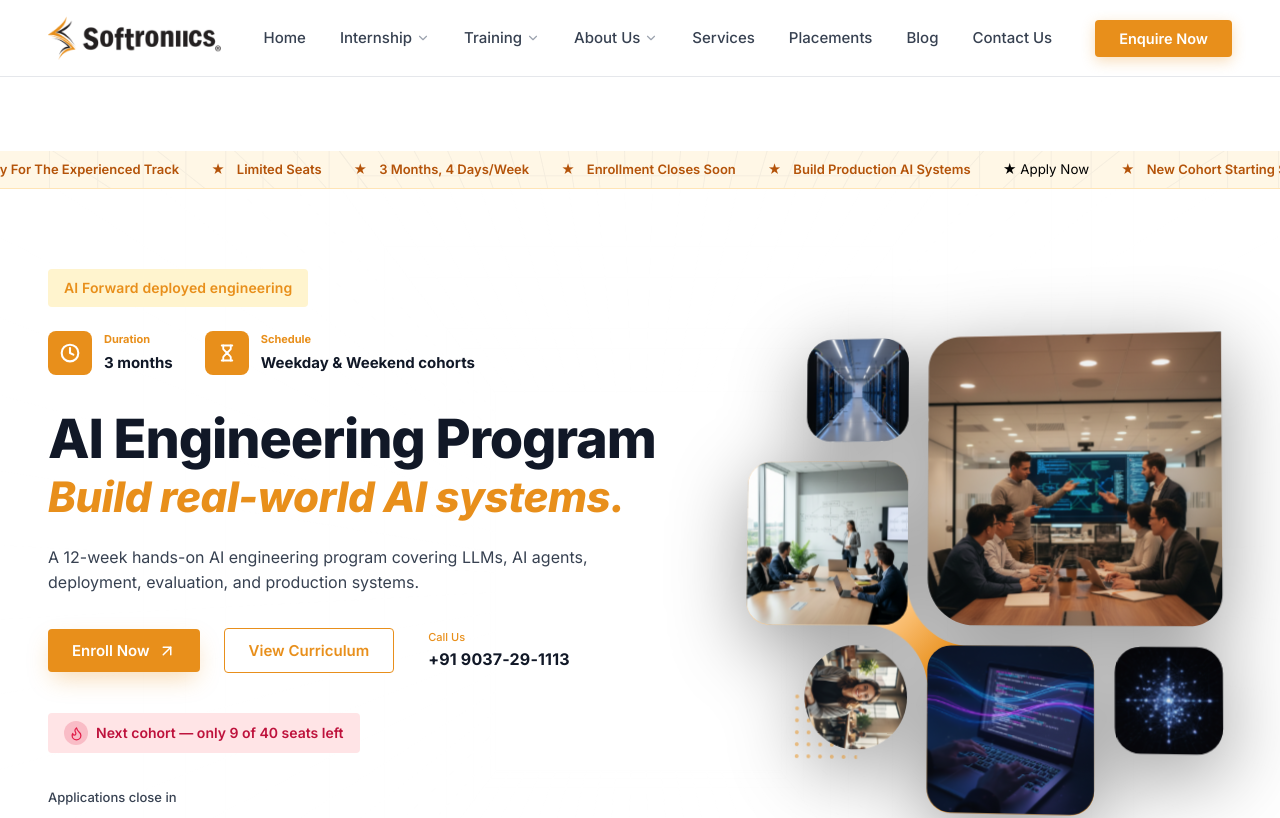
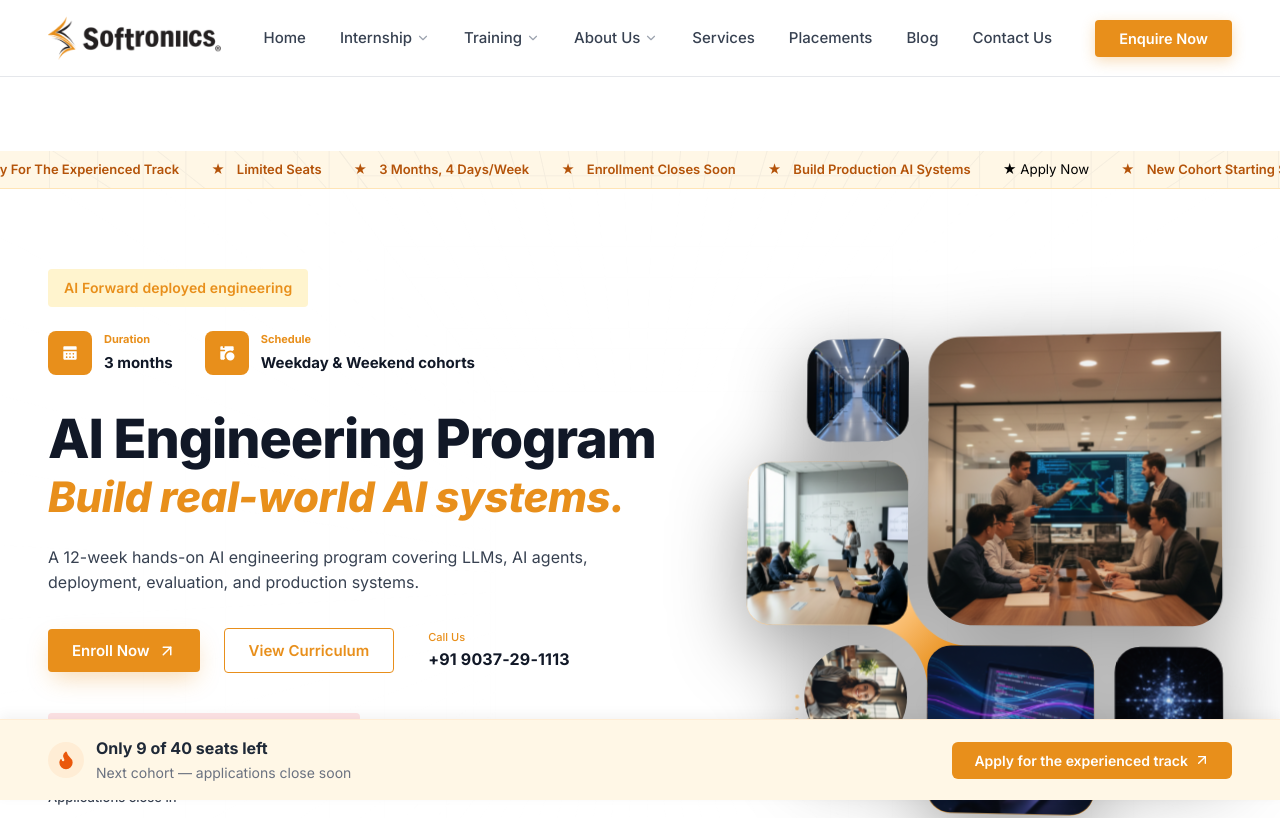
Before and after one commit to mhdfaizal03/softroniics_web, a React (Vite) app: page / in a window 1280 px wide. Shown: the top 818 px of the page. Built offline with nearby package versions, Linux system fonts and the light colour scheme; the HTML template or start-up script is replaced by a standard one.

Commit message:
UI Updates: Make UrgencyBanner sticky and update icons

```diff
--- a/src/components/Hero.jsx
+++ b/src/components/Hero.jsx
@@ -1,5 +1,5 @@
 import React, { useState, useEffect } from 'react';
-import { ArrowUpRight, Flame, Clock, Hourglass } from 'lucide-react';
+import { ArrowUpRight, Flame, CalendarDays, CalendarClock } from 'lucide-react';
 import HeroVisual from './HeroVisual';
 
 export default function Hero({ onEnrollClick, onViewCurriculumClick }) {
@@ -49,7 +49,7 @@ export default function Hero({ onEnrollClick, onViewCurriculumClick }) {
             <div className="hero-pills-row">
               <div className="hero-pill-item">
                 <div className="hero-pill-circle">
-                  <Clock size={20} color="#ffffff" strokeWidth={2.5} />
+                  <CalendarDays size={20} color="#E88F1B" fill="#ffffff" strokeWidth={2} />
                 </div>
                 <div className="hero-pill-text">
                   <span className="hero-pill-label">Duration</span>
@@ -59,7 +59,7 @@ export default function Hero({ onEnrollClick, onViewCurriculumClick }) {
 
               <div className="hero-pill-item">
                 <div className="hero-pill-circle">
-                  <Hourglass size={18} color="#ffffff" strokeWidth={2.5} />
+                  <CalendarClock size={20} color="#E88F1B" fill="#ffffff" strokeWidth={2} />
                 </div>
                 <div className="hero-pill-text">
                   <span className="hero-pill-label">Schedule</span>
@@ -108,7 +108,7 @@ export default function Hero({ onEnrollClick, onViewCurriculumClick }) {
 
             <div className="hero-urgency-badge">
               <div className="urgency-flame-circle">
-                <Flame size={15} color="#E11D48" />
+                <Flame size={15} color="#E11D48" fill="#E11D48" />
               </div>
               <span>Next cohort — only 9 of 40 seats left</span>
             </div>
--- a/src/components/UrgencyBanner.jsx
+++ b/src/components/UrgencyBanner.jsx
@@ -7,7 +7,7 @@ export default function UrgencyBanner({ onApplyClick }) {
       <div className="container-wide urgency-banner-inner">
         <div className="urgency-banner-left">
           <div className="urgency-fire-icon">
-            <Flame size={20} />
+            <Flame size={20} color="#EA580C" fill="#EA580C" />
           </div>
           <div>
             <div className="urgency-banner-title">
--- a/src/styles/components.css
+++ b/src/styles/components.css
@@ -416,7 +416,17 @@
 .urgency-banner {
   background: #FFF7E6;
   border-top: 1px solid #FFEDD5;
-  padding: 24px 0;
+  padding: 16px 0;
+  position: fixed;
+  bottom: 0;
+  left: 0;
+  width: 100%;
+  z-index: 100;
+  box-shadow: 0 -4px 12px rgba(0,0,0,0.05);
+}
+
+body {
+  padding-bottom: 80px; /* Space for the sticky bottom banner */
 }
 
 .urgency-banner-inner {
```
